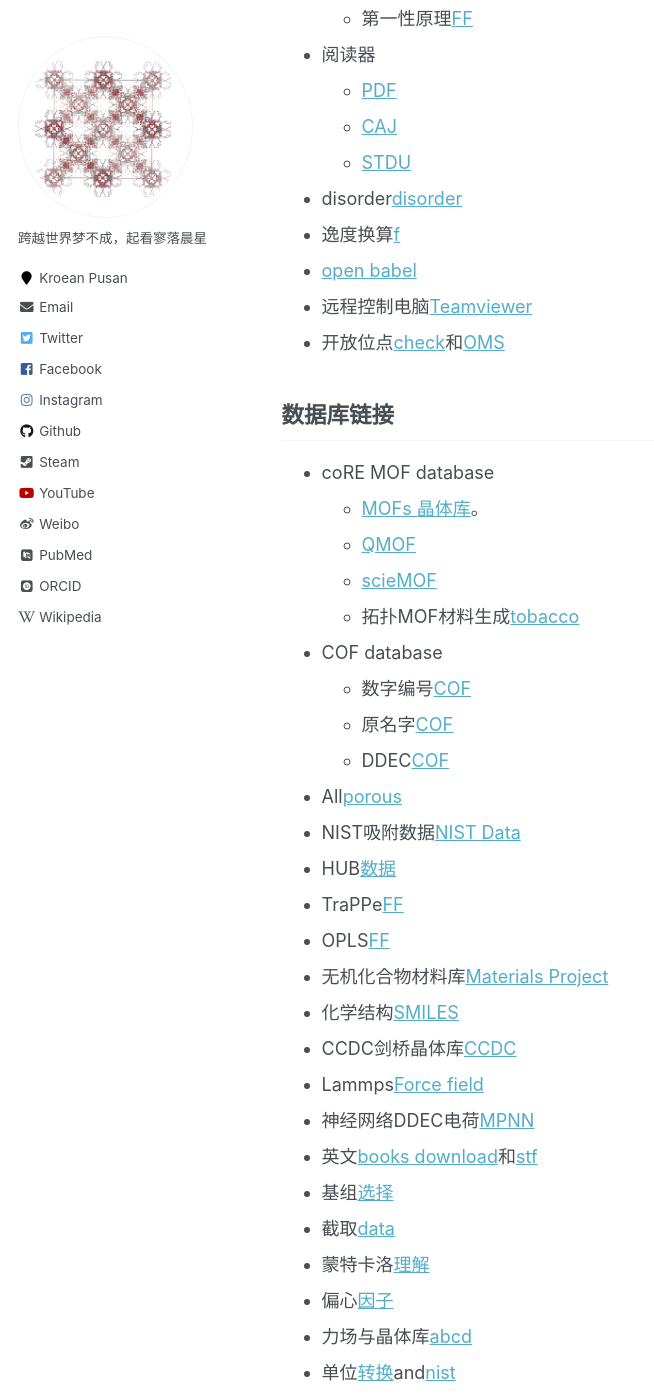
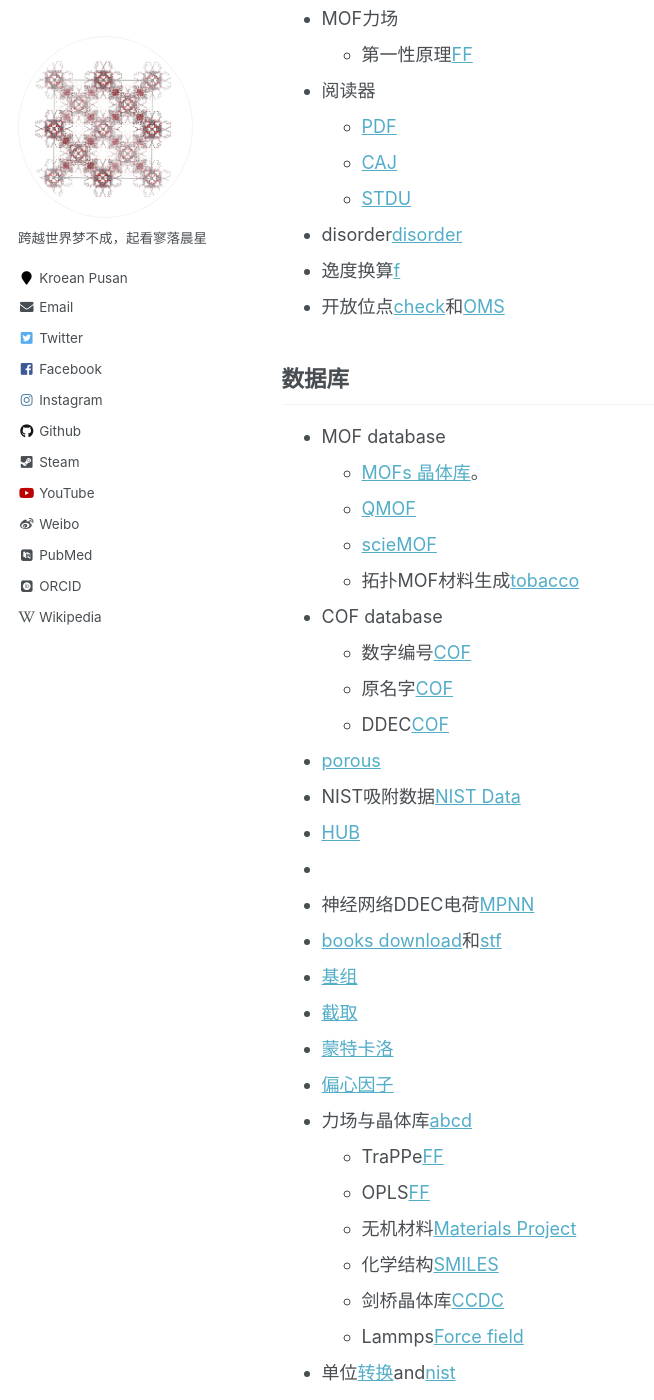
Before and after one commit to sxm13/ZGBshenxiaomoCV.github.io, a Jekyll site: the page built from _pages/markdown.md, in a window 1280 px wide and 1400 px high, scrolled down 1697 px. Shown: the whole window, without its empty margins (0-654 px from the left). Built offline with Jekyll 4.4.1, drawn with Linux system fonts in a browser that asks for light colours; some web fonts are replaced; some of the changed text lies outside the part shown.

Commit message:
Update markdown.md

```diff
--- a/_pages/markdown.md
+++ b/_pages/markdown.md
@@ -8,7 +8,6 @@
 ---
 
 ## 计算软件
-
 * python
   * [Anaconda](https://www.anaconda.com/ "python")
   * [IDLE](https://www.python.org/ "python")
@@ -18,7 +17,8 @@
 * GCMC吸附分离
   * [RASPA2](https://github.com/iRASPA/RASPA2 "Make by David")。
 * 分子动力学
-  * [Lammps](https://lammps.sandia.gov/ "Lammps")及自动生成MOFs的Lammps in文件和data文件[Lammps-interface](https://github.com/peteboyd/lammps_interface/ "Lammps-interface")。
+  * [Lammps](https://lammps.sandia.gov/ "Lammps")
+  * [Lammps-interface](https://github.com/peteboyd/lammps_interface/ "Lammps-interface")。
   * [GROMACS](http://www.gromacs.org/ "md")
 * 第一性原理计算软件
   * [cp2k](https://www.cp2k.org/ "cp2k")及输入文件脚本[cp2k-editor](https://github.com/avishart/CP2K_Editor/ "cp2k-editor")。
@@ -56,13 +56,10 @@
   * [STDU](https://stdu-viewer.en.softonic.com/ "STDU")
 * disorder[disorder](https://github.com/jichunlian/disorder "disorder")
 * 逸度换算[f](https://github.com/sxm13/ZGBshenxiaomoCV.github.io/tree/main/files/fugacity "f")
-* [open babel](https://github.com/openbabel/openbabel/releases/tag/openbabel-2-4-0 "Open Babel")
-* 远程控制电脑[Teamviewer](https://www.teamviewer.cn/cn/ "teamviewer")
 * 开放位点[check](https://github.com/kjappelbaum/mofchecker "mofchecker")和[OMS](https://github.com/emmhald/open_metal_detector "OMS")
 
-## 数据库链接
-
-* coRE MOF database
+## 数据库
+* MOF database
   * [MOFs 晶体库](https://zenodo.org/record/3677685#.X8uDkrniuUl "2019coRE MOF")。
   * [QMOF](https://github.com/arosen93/QMOF "QMOF")
   * [scieMOF](https://globalscience.berkeley.edu/database "MOF")
@@ -71,24 +68,24 @@
   * 数字编号[COF](https://github.com/danieleongari/CURATED-COFs "COF1")
   * 原名字[COF](https://github.com/core-cof/CoRE-COF-Database "COF2")
   * DDEC[COF](https://www.materialscloud.org/discover/curated-cofs#mcloudHeader "COF3")
-* All[porous](https://github.com/SimonEnsemble/porous-material-AI-gym "database")
+* [porous](https://github.com/SimonEnsemble/porous-material-AI-gym "database")
 * NIST吸附数据[NIST Data](https://adsorption.nist.gov/index.php#home "Adsorption data")
-* HUB[数据](https://datahub.hymarc.org/dataset "HUB")
-* TraPPe[FF](http://trappe.oit.umn.edu/ "TRAPPE FF")
-* OPLS[FF](http://zarbi.chem.yale.edu/ligpargen/ "OPLA")
-* 无机化合物材料库[Materials Project](https://materialsproject.org/ "Materials project")
-* 化学结构[SMILES](http://www.chemexper.com/ "chem")
-* CCDC剑桥晶体库[CCDC](https://www.ccdc.cam.ac.uk/ "CCDC")
-* Lammps[Force field](https://openkim.org/ "KimFF")
+* [HUB](https://datahub.hymarc.org/dataset "HUB")
+*
 * 神经网络DDEC电荷[MPNN](https://github.com/SimonEnsemble/mpn_charges "MPNN")
-* 英文[books download](https://z-lib.org/ "book")和[stf](https://web.stanford.edu/~hastie/ElemStatLearn/ "book")
-* 基组[选择](https://www.basissetexchange.org/ "BASIC SET")
-* 截取[data](https://apps.automeris.io/wpd/ "data")
-* 蒙特卡洛[理解](https://www.eng.buffalo.edu/~kofke/ce530/Lectures/Lecture22/sld002.htm "mcmd")
-* 偏心[因子](http://www.ap1700.com/ShowWord33.htm "w")
+* [books download](https://z-lib.org/ "book")和[stf](https://web.stanford.edu/~hastie/ElemStatLearn/ "book")
+* [基组](https://www.basissetexchange.org/ "BASIC SET")
+* [截取](https://apps.automeris.io/wpd/ "data")
+* [蒙特卡洛](https://www.eng.buffalo.edu/~kofke/ce530/Lectures/Lecture22/sld002.htm "mcmd")
+* [偏心因子](http://www.ap1700.com/ShowWord33.htm "w")
 * 力场与晶体库[a](https://www.ctcms.nist.gov/potentials/ "a")[b](https://spasmmini.weebly.com/potentials.html "b")[c](https://sites.gatech.edu/sxu66 "c")[d](http://www.crystallography.net/cod/search.html "d")
+  * TraPPe[FF](http://trappe.oit.umn.edu/ "TRAPPE FF")
+  * OPLS[FF](http://zarbi.chem.yale.edu/ligpargen/ "OPLA")
+  * 无机材料[Materials Project](https://materialsproject.org/ "Materials project")
+  * 化学结构[SMILES](http://www.chemexper.com/ "chem")
+  * 剑桥晶体库[CCDC](https://www.ccdc.cam.ac.uk/ "CCDC")
+  * Lammps[Force field](https://openkim.org/ "KimFF")
 * 单位[转换](https://www.colby.edu/chemistry/PChem/Hartree.html "energy")and[nist](http://wild.life.nctu.edu.tw/class/common/energy-unit-conv-table.html)
-* [WebMO](http://10.125.128.30/~website/cgi-bin/webmo/login.cgi "webmo")
 * 期刊
   * SCI分区[查询](http://www.letpub.com.cn/index.php?page=journalapp&view=search "SCI")
   * SCI论文下载[scihub](https://tool.yovisun.com/scihub/ "scihub")
@@ -96,7 +93,6 @@
   * SCI[IF](https://jcr.clarivate.com/jcr/home?app=jcr&Init=Yes&authCode=null&SrcApp=IC2LS "JCR")
 
 ## 学习资料网址
-
 * 机器学习
   * [Kaggle](https://www.kaggle.com/ "ML")
   * [weka](https://waikato.github.io/weka-wiki/ "weka")
```
Also changed, not shown: other parts of _pages/markdown.md (+1 -1 lines).
